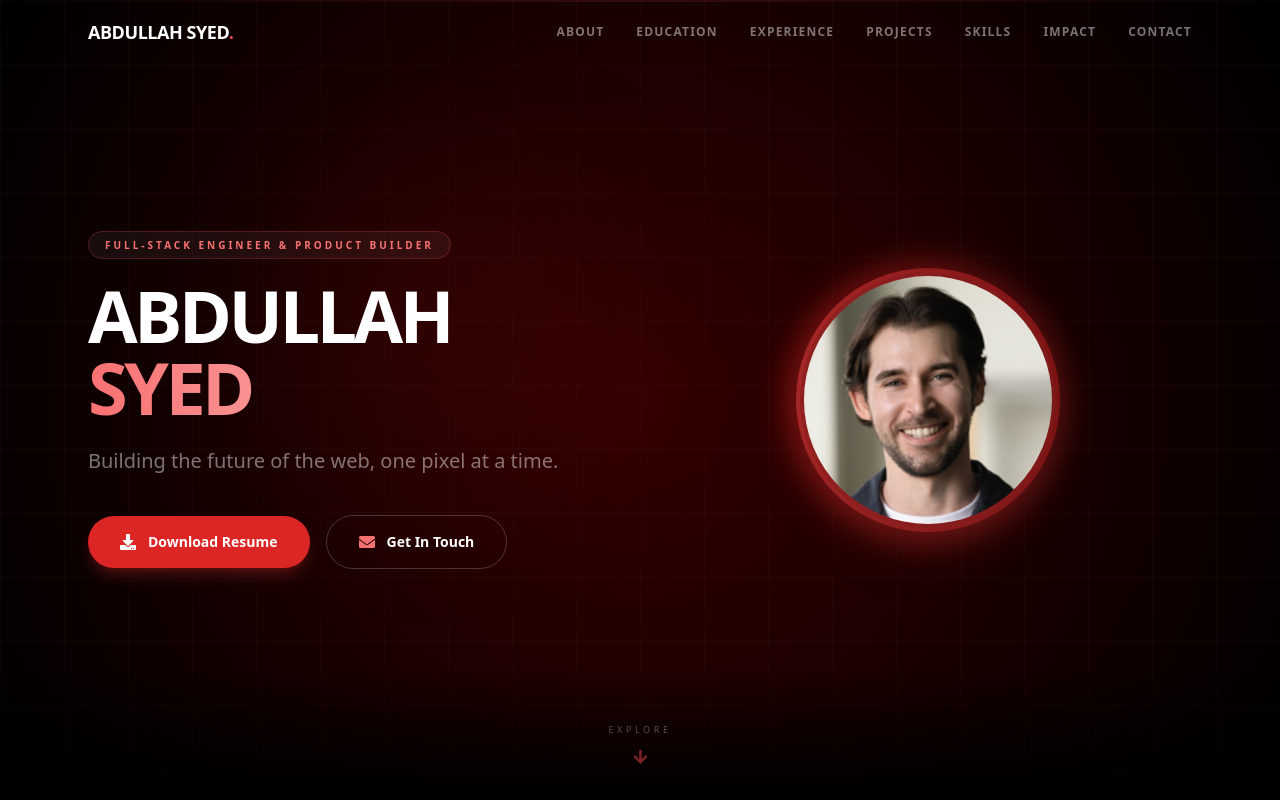
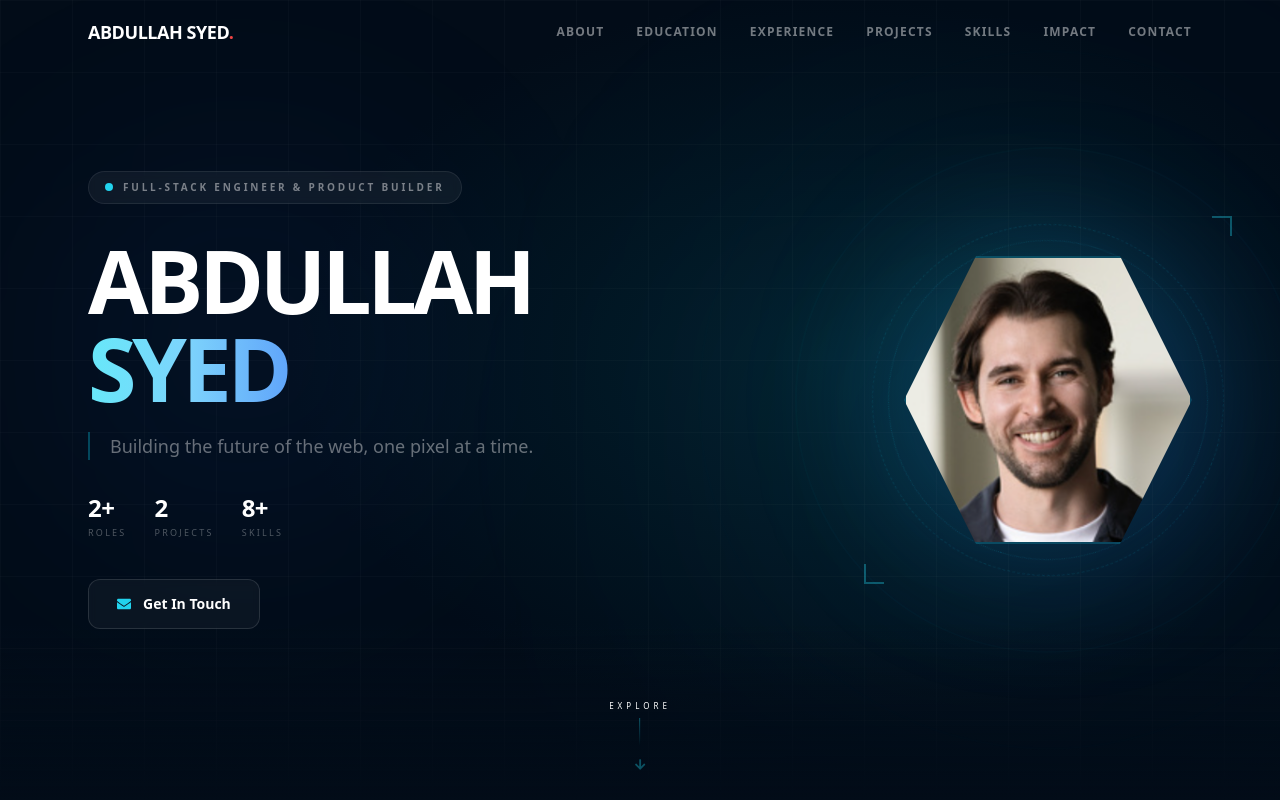
Before and after one commit to salienceenterprises-lab/portfolio-5f77b, a Next.js app: page /portfolio-5f77b/ in a window 1280 px wide. Shown: the top 800 px of the page. Built offline with nearby package versions, Linux system fonts and the light colour scheme.

Commit message:
Update app/components/hero.jsx via Portfolio SaaS

```diff
--- a/app/components/hero.jsx
+++ b/app/components/hero.jsx
@@ -1,120 +1,234 @@
 "use client";
+import React, { useEffect, useRef } from "react";
 import { motion, useScroll, useTransform } from "framer-motion";
 import { FaEnvelope, FaDownload, FaArrowDown } from "react-icons/fa";
 
 export default function PortfolioHero({ data }) {
   const { scrollY } = useScroll();
-  const y1 = useTransform(scrollY, [0, 500], [0, 250]);
-  const y2 = useTransform(scrollY, [0, 500], [0, -150]);
+  const y1 = useTransform(scrollY, [0, 600], [0, 180]);
+  const y2 = useTransform(scrollY, [0, 600], [0, -120]);
 
   const scrollToContact = () => {
     const el = document.getElementById("contact");
     if (el) el.scrollIntoView({ behavior: "smooth" });
   };
 
-  const firstName = data?.name?.split(" ")[0] || "";
-  const restName = data?.name?.split(" ").slice(1).join(" ") || "";
+  const stats = [
+    data?.experience?.length > 0 && { value: `${data.experience.length}+`, label: "Roles" },
+    data?.projects?.length > 0  && { value: `${data.projects.length}`,   label: "Projects" },
+    data?.skills?.length > 0    && { value: `${data.skills.length}+`,    label: "Skills" },
+  ].filter(Boolean);
 
   return (
-    <section id="hero" className="relative min-h-screen flex items-center justify-center overflow-hidden bg-[#000000]">
-      <div className="absolute inset-0 z-0">
-        <div className="absolute inset-0 bg-[radial-gradient(circle_at_50%_50%,rgba(149,1,1,0.35)_0%,rgba(0,0,0,1)_100%)]" />
-        <motion.div animate={{ y: ["0%", "100%"] }} transition={{ duration: 10, repeat: Infinity, ease: "linear" }}
-          className="absolute inset-0 w-full h-[1px] bg-gradient-to-r from-transparent via-red-500/25 to-transparent z-10" />
-        <div className="absolute inset-0 bg-[linear-gradient(to_right,#ffffff05_1px,transparent_1px),linear-gradient(to_bottom,#ffffff05_1px,transparent_1px)] bg-[size:64px_64px]" />
+    <section id="hero" className="relative min-h-screen flex items-center justify-center overflow-hidden bg-[#020c18]">
+
+      {/* ── Background layers ─────────────────────────────────────────── */}
+      <div className="absolute inset-0 z-0 pointer-events-none">
+        <div className="absolute inset-0 bg-[radial-gradient(ellipse_65%_70%_at_65%_45%,rgba(6,182,212,0.10)_0%,rgba(2,12,24,1)_65%)]" />
+        <div className="absolute inset-0 bg-[linear-gradient(to_right,rgba(255,255,255,0.018)_1px,transparent_1px),linear-gradient(to_bottom,rgba(255,255,255,0.018)_1px,transparent_1px)] bg-[size:72px_72px]" />
+        {/* Horizontal scanner */}
+        <motion.div
+          animate={{ y: ["-2px", "100vh"] }}
+          transition={{ duration: 7, repeat: Infinity, ease: "linear" }}
+          className="absolute left-0 right-0 h-px bg-gradient-to-r from-transparent via-cyan-400/18 to-transparent"
+        />
       </div>
 
-      <motion.div style={{ y: y1 }} className="absolute top-1/4 left-1/4 w-64 h-64 bg-red-600/10 rounded-full blur-[100px] pointer-events-none" />
-      <motion.div style={{ y: y2 }} className="absolute bottom-1/4 right-1/4 w-96 h-96 bg-red-500/08 rounded-full blur-[120px] pointer-events-none" />
+      {/* Parallax depth blobs */}
+      <motion.div style={{ y: y1 }} className="absolute top-[20%] left-[4%] w-[380px] h-[380px] bg-blue-600/[0.07] rounded-full blur-[120px] pointer-events-none" />
+      <motion.div style={{ y: y2 }} className="absolute bottom-[15%] right-[4%] w-[480px] h-[480px] bg-cyan-400/[0.07] rounded-full blur-[140px] pointer-events-none" />
 
-      <div className="relative z-20 w-full max-w-6xl mx-auto px-6 py-24">
-        {data?.heroImageBase64 ? (
-          <div className="grid md:grid-cols-2 gap-12 items-center">
-            <motion.div initial={{ opacity: 0, scale: 0.85 }} animate={{ opacity: 1, scale: 1 }} transition={{ duration: 0.9, delay: 0.3 }}
-              className="flex justify-center order-first md:order-last">
-              <div className="relative">
-                <div className="absolute -inset-3 bg-gradient-to-r from-red-600 to-red-900 rounded-full blur-lg opacity-40 animate-pulse" />
-                <div className="absolute -inset-1 bg-gradient-to-r from-red-500 to-red-700 rounded-full opacity-50" />
-                <img src={data.heroImageBase64} alt={data?.name || "Profile"}
-                  className="relative w-52 h-52 sm:w-64 sm:h-64 rounded-full object-cover border-4 border-red-900/60 shadow-2xl shadow-red-900/50" />
+      {/* ── Main content grid ──────────────────────────────────────────── */}
+      <div className="relative z-20 max-w-6xl mx-auto px-6 w-full">
+        <div className="grid grid-cols-1 lg:grid-cols-[1fr_400px] gap-12 lg:gap-20 items-center min-h-screen py-28">
+
+          {/* LEFT — Identity */}
+          <div className="flex flex-col justify-center order-2 lg:order-1">
+
+            {/* Status badge */}
+            <motion.div
+              initial={{ opacity: 0, x: -24 }}
+              animate={{ opacity: 1, x: 0 }}
+              transition={{ duration: 0.7 }}
+              className="inline-flex items-center gap-3 mb-8 w-fit"
+            >
+              <div className="flex items-center gap-2.5 px-4 py-2 rounded-full bg-white/[0.05] border border-white/[0.08] backdrop-blur-sm">
+                <span className="relative flex h-2 w-2">
+                  <span className="animate-ping absolute inline-flex h-full w-full rounded-full bg-cyan-400 opacity-60" />
+                  <span className="relative inline-flex h-2 w-2 rounded-full bg-cyan-400" />
+                </span>
+                <span className="text-[10px] uppercase tracking-[0.28em] text-white/45 font-semibold">{data.title || "Available"}</span>
               </div>
             </motion.div>
 
-            <div className="text-left">
-              <motion.div initial={{ opacity: 0, y: -10 }} animate={{ opacity: 1, y: 0 }} transition={{ duration: 0.7 }} className="mb-6 inline-block">
-                <span className="px-4 py-1.5 rounded-full border border-red-500/25 bg-white/5 backdrop-blur-md text-[10px] uppercase tracking-[0.3em] text-red-400 font-bold">
-                  {data?.title}
+            {/* Name */}
+            <div className="mb-5 overflow-hidden">
+              <motion.div
+                initial={{ y: 80, opacity: 0 }}
+                animate={{ y: 0, opacity: 1 }}
+                transition={{ duration: 1, ease: [0.16, 1, 0.3, 1] }}
+              >
+                <h1 className="text-6xl sm:text-7xl lg:text-[88px] font-black tracking-tighter leading-[0.88]">
+                  <span className="text-white">{data.name?.split(" ")[0]}</span>
+                  <br />
+                  <span className="bg-gradient-to-r from-cyan-300 via-sky-300 to-blue-400 bg-clip-text text-transparent">
+                    {data.name?.split(" ").slice(1).join(" ")}
                   </span>
+                </h1>
               </motion.div>
+            </div>
 
-              <motion.h1 initial={{ opacity: 0, y: 30 }} animate={{ opacity: 1, y: 0 }} transition={{ duration: 0.8, delay: 0.2 }}
-                className="text-5xl sm:text-7xl font-black tracking-tighter leading-[0.88] text-white mb-6">
-                {firstName}
-                <span className="block text-transparent bg-clip-text bg-gradient-to-r from-red-400 via-red-300 to-red-500">{restName}</span>
-              </motion.h1>
+            {/* Slogan */}
+            {data.sloganHeroSection && (
+              <motion.p
+                initial={{ opacity: 0, y: 16 }}
+                animate={{ opacity: 1, y: 0 }}
+                transition={{ duration: 0.8, delay: 0.3 }}
+                className="text-base sm:text-lg text-white/40 max-w-md font-light leading-relaxed mb-8 border-l-[2px] border-cyan-500/35 pl-5"
+              >
+                {data.sloganHeroSection}
+              </motion.p>
+            )}
 
-              <motion.p initial={{ opacity: 0 }} animate={{ opacity: 1 }} transition={{ duration: 1, delay: 0.6 }}
-                className="text-base sm:text-xl text-white/45 max-w-lg font-light leading-relaxed mb-10">
-                {data?.sloganHeroSection}
-              </motion.p>
+            {/* Stats */}
+            {stats.length > 0 && (
+              <motion.div
+                initial={{ opacity: 0, y: 16 }}
+                animate={{ opacity: 1, y: 0 }}
+                transition={{ duration: 0.6, delay: 0.45 }}
+                className="flex gap-7 mb-10"
+              >
+                {stats.map((s, i) => (
+                  <div key={i} className="flex flex-col gap-0.5">
+                    <span className="text-2xl font-black text-white tracking-tight">{s.value}</span>
+                    <span className="text-[9px] uppercase tracking-[0.25em] text-white/30 font-medium">{s.label}</span>
+                  </div>
+                ))}
+              </motion.div>
+            )}
 
-              <motion.div initial={{ opacity: 0, y: 20 }} animate={{ opacity: 1, y: 0 }} transition={{ duration: 0.5, delay: 0.9 }} className="flex flex-wrap items-center gap-4">
-                <motion.a whileHover={{ scale: 1.05, boxShadow: "0 0 30px rgba(255,0,0,0.25)" }} whileTap={{ scale: 0.95 }}
-                  href={data.resumeBase64 ? `data:application/pdf;base64,${data.resumeBase64}` : "/resume.pdf"}
+            {/* CTAs */}
+            <motion.div
+              initial={{ opacity: 0, y: 20 }}
+              animate={{ opacity: 1, y: 0 }}
+              transition={{ duration: 0.5, delay: 0.6 }}
+              className="flex flex-wrap gap-4"
+            >
+              {data?.resumeBase64 && (
+                <motion.a
+                  whileHover={{ scale: 1.04, boxShadow: "0 0 40px rgba(6,182,212,0.28)" }}
+                  whileTap={{ scale: 0.96 }}
+                  href={`data:application/pdf;base64,${data.resumeBase64}`}
                   download={`${data.name || "Resume"}.pdf`}
-                  className="group flex items-center gap-3 px-8 py-4 bg-red-600 hover:bg-red-500 text-white text-sm font-bold rounded-full transition-all shadow-lg shadow-red-900/50">
-                  <FaDownload className="w-4 h-4 group-hover:-translate-y-0.5 transition-transform" /> Download Resume
+                  className="group flex items-center gap-3 px-7 py-3.5 bg-gradient-to-r from-blue-600 to-cyan-500 text-white text-sm font-bold rounded-xl shadow-lg shadow-cyan-500/20 transition-all duration-300"
+                >
+                  <FaDownload className="w-3.5 h-3.5 group-hover:-translate-y-0.5 transition-transform duration-200" />
+                  Download Resume
                 </motion.a>
-                <motion.button whileHover={{ scale: 1.05, backgroundColor: "rgba(255,255,255,0.06)" }} whileTap={{ scale: 0.95 }}
+              )}
+              <motion.button
+                whileHover={{ scale: 1.04 }}
+                whileTap={{ scale: 0.96 }}
                 onClick={scrollToContact}
-                  className="group flex items-center gap-3 px-8 py-4 border border-white/20 text-white text-sm font-bold rounded-full backdrop-blur-sm transition-all">
-                  <FaEnvelope className="w-4 h-4 text-red-400 group-hover:rotate-12 transition-transform" /> Get In Touch
+                className="group flex items-center gap-3 px-7 py-3.5 border border-white/[0.12] hover:border-cyan-500/40 bg-white/[0.04] hover:bg-cyan-500/[0.08] text-white text-sm font-bold rounded-xl backdrop-blur-sm transition-all duration-300"
+              >
+                <FaEnvelope className="w-3.5 h-3.5 text-cyan-400" />
+                Get In Touch
               </motion.button>
             </motion.div>
           </div>
+
+          {/* RIGHT — Profile Photo */}
+          <div className="flex justify-center lg:justify-end items-center order-1 lg:order-2">
+            <div className="relative">
+              {/* Sonar pulse rings */}
+              {[0, 1, 2].map((i) => (
+                <motion.div
+                  key={i}
+                  animate={{ scale: [1, 2.8], opacity: [0.18, 0] }}
+                  transition={{ duration: 3.5, repeat: Infinity, delay: i * 1.15, ease: "easeOut" }}
+                  className="absolute inset-0 rounded-full border border-cyan-400/25 pointer-events-none"
+                />
+              ))}
+
+              {/* Rotating orbital rings */}
+              <motion.div
+                animate={{ rotate: 360 }}
+                transition={{ duration: 22, repeat: Infinity, ease: "linear" }}
+                className="absolute -inset-8 rounded-full pointer-events-none"
+                style={{ border: "1px dashed rgba(6,182,212,0.15)" }}
+              />
+              <motion.div
+                animate={{ rotate: -360 }}
+                transition={{ duration: 15, repeat: Infinity, ease: "linear" }}
+                className="absolute -inset-4 rounded-full pointer-events-none"
+                style={{ border: "1px dotted rgba(6,182,212,0.2)" }}
+              />
+
+              {/* Corner accent marks */}
+              <div className="absolute -top-10 -right-10 w-5 h-5 border-t-[2px] border-r-[2px] border-cyan-400/35 pointer-events-none" />
+              <div className="absolute -bottom-10 -left-10 w-5 h-5 border-b-[2px] border-l-[2px] border-cyan-400/35 pointer-events-none" />
+
+              {/* Photo or placeholder */}
+              {data?.heroImageBase64 ? (
+                <motion.div
+                  initial={{ opacity: 0, scale: 0.75 }}
+                  animate={{ opacity: 1, scale: 1 }}
+                  transition={{ duration: 1, delay: 0.25, type: "spring", stiffness: 80, damping: 18 }}
+                  className="relative w-52 h-52 sm:w-64 sm:h-64 lg:w-72 lg:h-72"
+                >
+                  {/* Glow halo */}
+                  <div className="absolute inset-0 bg-gradient-to-br from-cyan-400/25 to-blue-600/25 rounded-full blur-3xl scale-110 pointer-events-none" />
+                  {/* Hexagonal frame */}
+                  <div
+                    className="relative w-full h-full overflow-hidden border-[2px] border-cyan-400/20 shadow-[0_0_80px_rgba(6,182,212,0.18)]"
+                    style={{ clipPath: "polygon(25% 0%, 75% 0%, 100% 50%, 75% 100%, 25% 100%, 0% 50%)" }}
+                  >
+                    <img src={data.heroImageBase64} alt={data.name} className="w-full h-full object-cover" />
+                    <div className="absolute inset-0 bg-gradient-to-br from-cyan-400/08 via-transparent to-blue-600/08" />
                   </div>
+                </motion.div>
               ) : (
-          <div className="text-center">
-            <motion.div initial={{ opacity: 0, y: -10 }} animate={{ opacity: 1, y: 0 }} transition={{ duration: 0.8 }} className="mb-8 inline-block">
-              <span className="px-4 py-1.5 rounded-full border border-red-500/20 bg-white/5 backdrop-blur-md text-[10px] uppercase tracking-[0.3em] text-red-400 font-bold">
-                {data?.title}
-              </span>
+                <motion.div
+                  initial={{ opacity: 0, scale: 0.75 }}
+                  animate={{ opacity: 1, scale: 1 }}
+                  transition={{ duration: 1, delay: 0.3 }}
+                  className="relative w-52 h-52 sm:w-64 sm:h-64 lg:w-72 lg:h-72"
+                >
+                  <div className="absolute inset-0 bg-gradient-to-br from-cyan-400/20 to-blue-600/20 rounded-full blur-3xl pointer-events-none" />
+                  <div
+                    className="relative w-full h-full bg-gradient-to-br from-[#061e34] to-[#041120] border-[2px] border-cyan-400/20 flex items-center justify-center"
+                    style={{ clipPath: "polygon(25% 0%, 75% 0%, 100% 50%, 75% 100%, 25% 100%, 0% 50%)" }}
+                  >
+                    <motion.span
+                      animate={{ opacity: [0.4, 0.8, 0.4] }}
+                      transition={{ duration: 3, repeat: Infinity }}
+                      className="text-7xl font-black bg-gradient-to-b from-cyan-300 to-blue-500 bg-clip-text text-transparent select-none"
+                    >
+                      {data.name?.charAt(0) ?? "?"}
+                    </motion.span>
+                  </div>
                 </motion.div>
-
-            <motion.h1 initial={{ opacity: 0, y: 30 }} animate={{ opacity: 1, y: 0 }} transition={{ duration: 0.8, delay: 0.2 }}
-              className="text-6xl sm:text-[10rem] font-black tracking-tighter leading-[0.8] text-white">
-              {firstName}
-              <span className="block text-transparent bg-clip-text bg-gradient-to-b from-red-300/20 via-red-100/70 to-white">{restName}</span>
-            </motion.h1>
-
-            <motion.p initial={{ opacity: 0 }} animate={{ opacity: 1 }} transition={{ duration: 1, delay: 0.6 }}
-              className="text-lg sm:text-2xl text-white/40 max-w-2xl mx-auto font-light leading-relaxed tracking-tight mt-6 mb-14">
-              {data?.sloganHeroSection}
-            </motion.p>
-
-            <motion.div initial={{ opacity: 0, y: 20 }} animate={{ opacity: 1, y: 0 }} transition={{ duration: 0.5, delay: 0.9 }} className="flex flex-wrap items-center justify-center gap-6">
-              <motion.a whileHover={{ scale: 1.05, boxShadow: "0 0 30px rgba(255,0,0,0.2)" }} whileTap={{ scale: 0.95 }}
-                href={data.resumeBase64 ? `data:application/pdf;base64,${data.resumeBase64}` : "/resume.pdf"}
-                download={`${data.name || "Resume"}.pdf`}
-                className="group flex items-center gap-3 px-10 py-5 bg-red-600 hover:bg-red-500 text-white text-sm font-bold rounded-full transition-all">
-                <FaDownload className="w-4 h-4 group-hover:-translate-y-1 transition-transform" /> Download Resume
-              </motion.a>
-              <motion.button whileHover={{ scale: 1.05, backgroundColor: "rgba(255,255,255,0.08)" }} whileTap={{ scale: 0.95 }}
-                onClick={scrollToContact}
-                className="group flex items-center gap-3 px-10 py-5 border border-white/20 text-white text-sm font-bold rounded-full backdrop-blur-sm transition-all">
-                <FaEnvelope className="w-4 h-4 text-red-400 group-hover:rotate-12 transition-transform" /> Get In Touch
-              </motion.button>
-            </motion.div>
-          </div>
               )}
             </div>
+          </div>
+        </div>
+      </div>
 
-      <div className="absolute bottom-0 left-0 right-0 h-32 bg-gradient-to-t from-[#000000] to-transparent z-10" />
-      <motion.div initial={{ opacity: 0 }} animate={{ opacity: 1 }} transition={{ delay: 1.5 }}
-        className="absolute bottom-10 left-1/2 -translate-x-1/2 z-20 flex flex-col items-center gap-2">
-        <span className="text-[9px] uppercase tracking-[0.4em] text-white/30">Explore</span>
-        <motion.div animate={{ y: [0, 5, 0] }} transition={{ duration: 2, repeat: Infinity }}>
-          <FaArrowDown className="w-4 h-4 text-red-500/50" />
+      {/* Bottom fade */}
+      <div className="absolute bottom-0 left-0 right-0 h-44 bg-gradient-to-t from-[#020c18] to-transparent z-10 pointer-events-none" />
+
+      {/* Scroll cue */}
+      <motion.div
+        initial={{ opacity: 0 }}
+        animate={{ opacity: 1 }}
+        transition={{ delay: 1.8 }}
+        className="absolute bottom-9 left-1/2 -translate-x-1/2 z-20 flex flex-col items-center gap-1.5"
+      >
+        <span className="text-[8px] uppercase tracking-[0.5em] text-white/18 font-medium">Explore</span>
+        <div className="w-px h-7 bg-gradient-to-b from-cyan-400/40 to-transparent" />
+        <motion.div animate={{ y: [0, 7, 0] }} transition={{ duration: 2, repeat: Infinity }}>
+          <FaArrowDown className="w-3 h-3 text-cyan-400/35" />
         </motion.div>
       </motion.div>
     </section>
```
Lines whose indentation alone changed are shown as unchanged.
